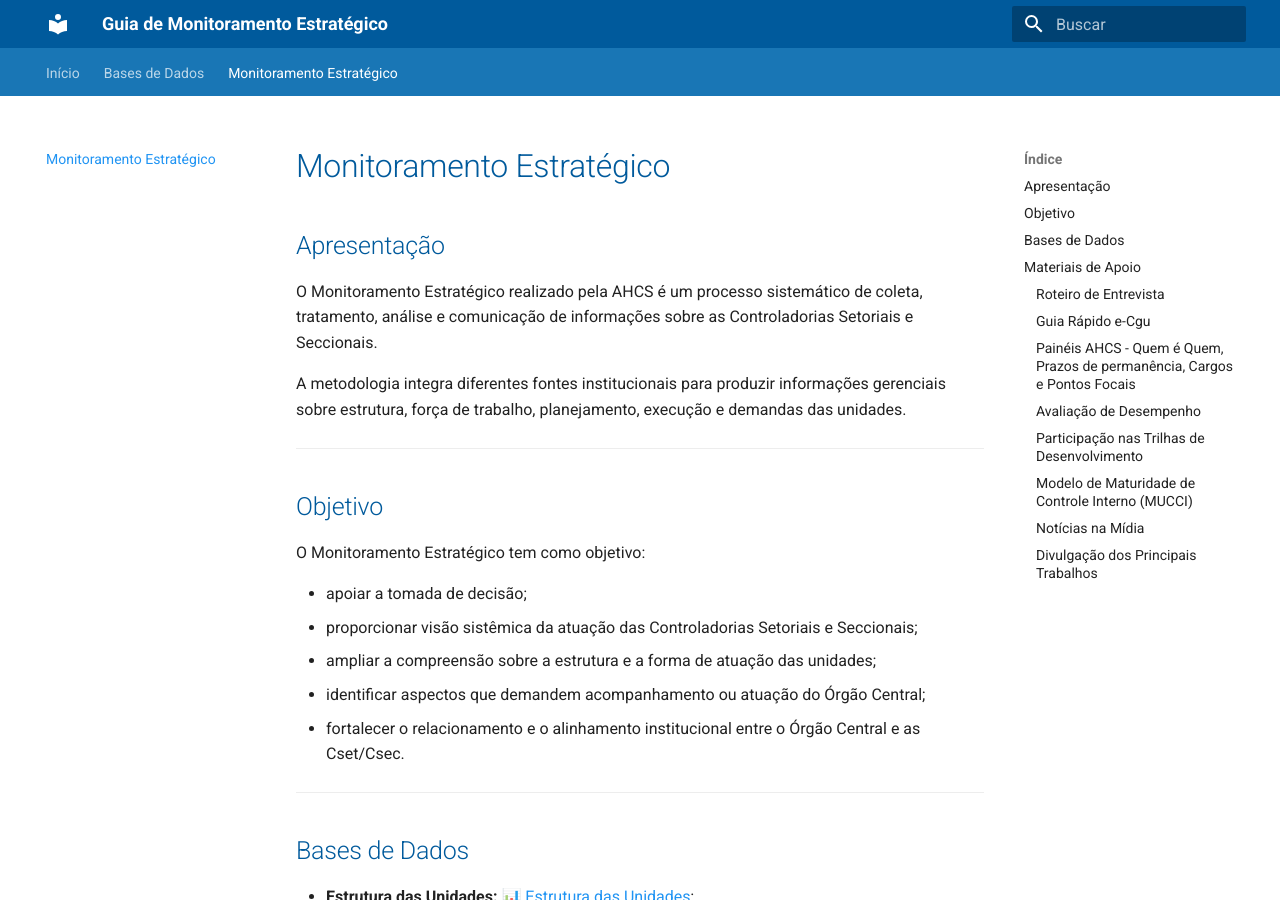
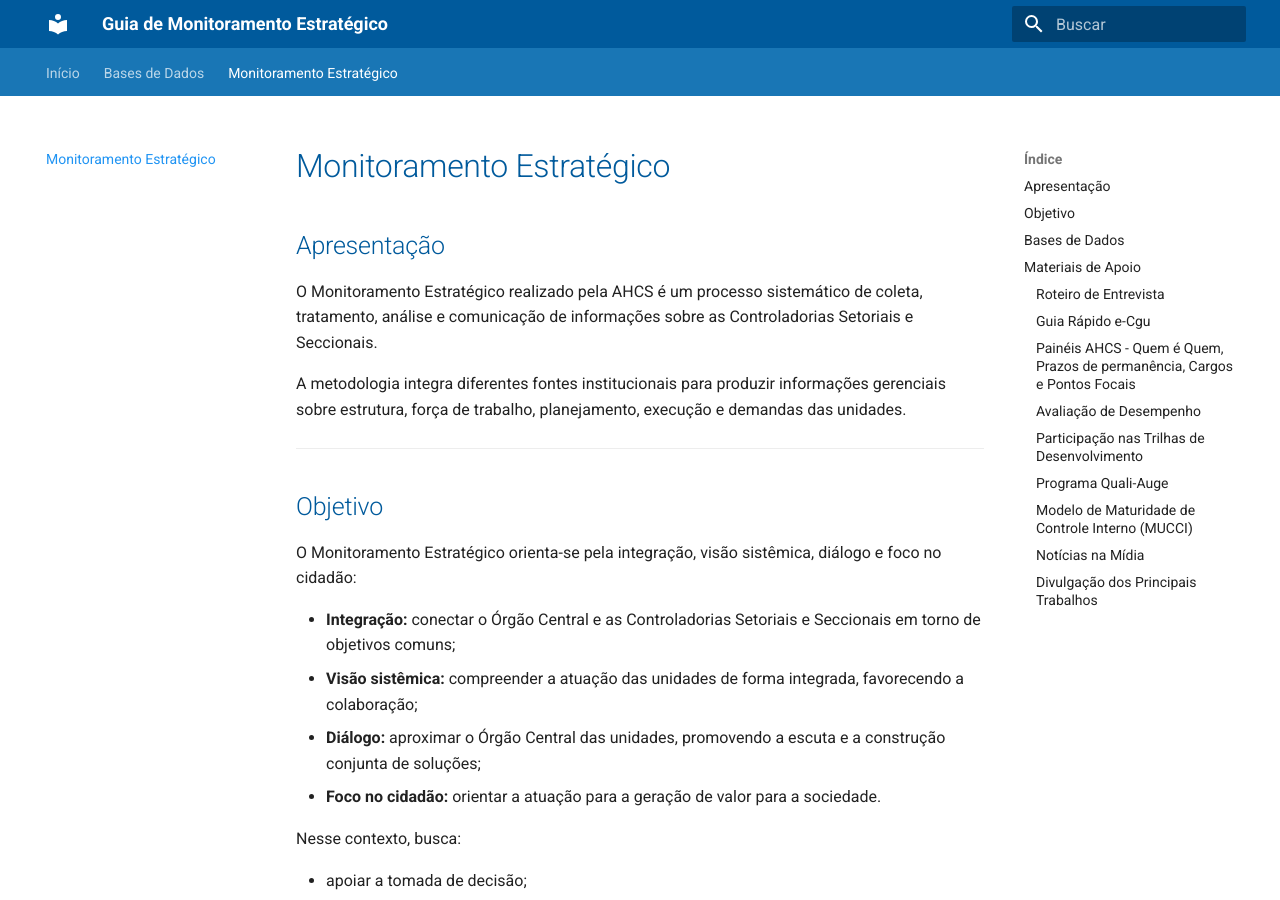
Before and after one commit to CGEMG-AHCS/guia-monitoramento-estrategico, an MkDocs documentation site: the page built from docs/monitoramento/metodologia.md, in a window 1280 px wide and 900 px high. Built offline with MkDocs 1.6.1 and Material for MkDocs 9.7.7, drawn with Linux system fonts in a browser that asks for light colours; some of the changed text lies outside the part shown.

Commit message:
Update metodologia.md

```diff
--- a/docs/monitoramento/metodologia.md
+++ b/docs/monitoramento/metodologia.md
@@ -10,10 +10,16 @@ A metodologia integra diferentes fontes institucionais para produzir informaçõ
 
 ## Objetivo
 
-O Monitoramento Estratégico tem como objetivo:
+O Monitoramento Estratégico orienta-se pela integração, visão sistêmica, diálogo e foco no cidadão:
+
+- **Integração:** conectar o Órgão Central e as Controladorias Setoriais e Seccionais em torno de objetivos comuns;
+- **Visão sistêmica:** compreender a atuação das unidades de forma integrada, favorecendo a colaboração;
+- **Diálogo:** aproximar o Órgão Central das unidades, promovendo a escuta e a construção conjunta de soluções;
+- **Foco no cidadão:** orientar a atuação para a geração de valor para a sociedade.
+
+Nesse contexto, busca:
 
 - apoiar a tomada de decisão;
-- proporcionar visão sistêmica da atuação das Controladorias Setoriais e Seccionais;
 - ampliar a compreensão sobre a estrutura e a forma de atuação das unidades;
 - identificar aspectos que demandem acompanhamento ou atuação do Órgão Central;
 - fortalecer o relacionamento e o alinhamento institucional entre o Órgão Central e as Cset/Csec.
@@ -54,6 +60,10 @@ O Monitoramento Estratégico tem como objetivo:
 
 📁 **Em construção**
 
+### Programa Quali-Auge
+
+🌐 **Em construção**
+
 ### Modelo de Maturidade de Controle Interno (MUCCI)
 
 🌐 [MUCCI](https://conaci.org.br/mucci/)
```
